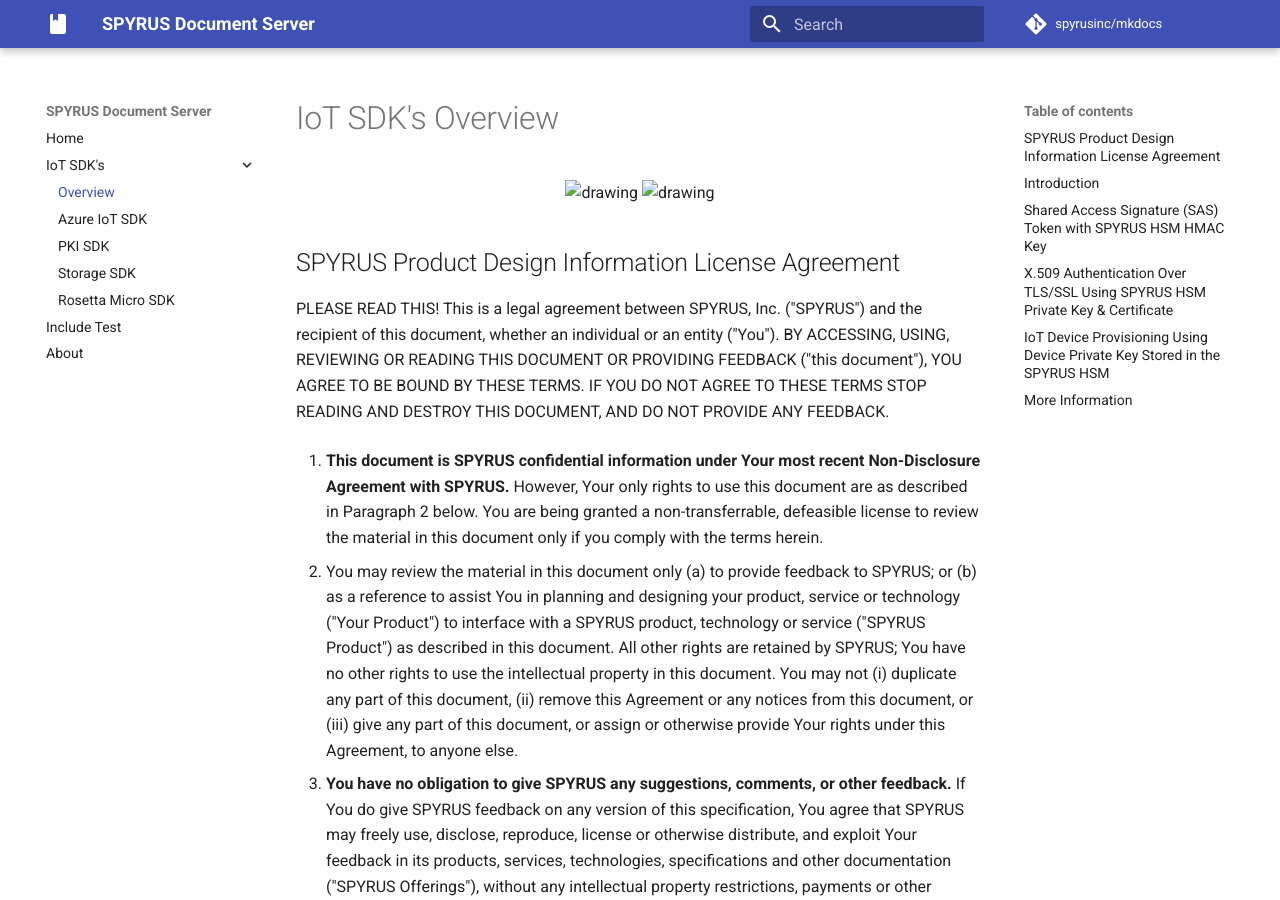
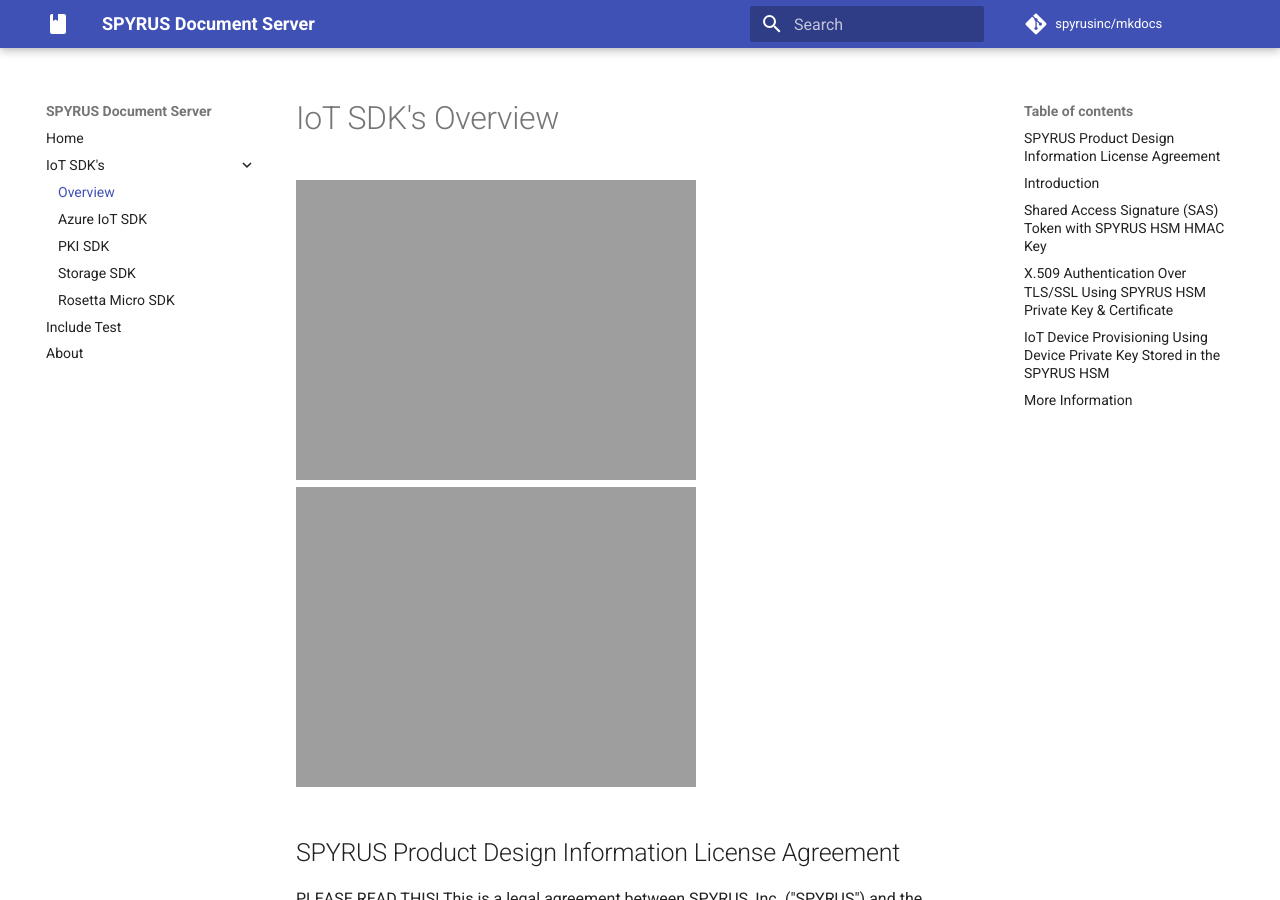
Before and after one commit to SPYRUSInc/mkdocs, an MkDocs documentation site: the page built from docs/iot_sdk/iot_overview.md, in a window 1280 px wide and 900 px high. Built offline with MkDocs 1.6.1 and Material for MkDocs 9.7.7, drawn with Linux system fonts in a browser that asks for light colours; comment, search, counter and statistics services are not loaded; old or Windows-style settings are respelled for this version of MkDocs.

Commit message:
Update iot_overview.md

```diff
--- a/docs/iot_sdk/iot_overview.md
+++ b/docs/iot_sdk/iot_overview.md
@@ -1,9 +1,7 @@
 # IoT SDK's Overview
 
-<p align="center">
-<img src="./iot_overview_images/media/image1.png" alt="drawing" width="400px"/>
-<img src="./iot_overview_images/media/image2.png" alt="drawing" width="400px"/>
-</p>
+![image alt <>](iot_overview_images/media/image1.png =100)
+![image alt <>](iot_overview_images/media/image2.png =100)
 
 ## SPYRUS Product Design Information License Agreement
 
```
